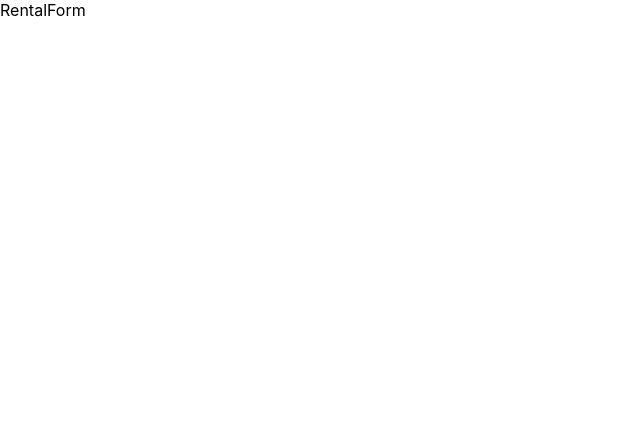
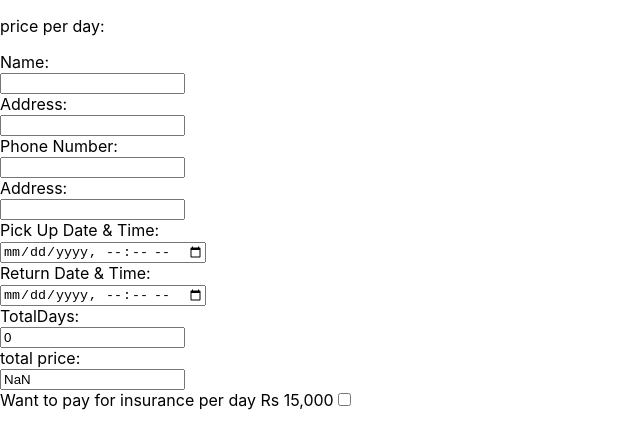
Before and after one commit to MehrXloop/RoadRunner-frontend, a React (Create React App) app: page /rentalForm/1 in a window 1280 px wide. Shown: the top 448 px of the page, without its empty margins (0-640 px from the left). Built offline with nearby package versions, Linux system fonts and the light colour scheme; no server answers.

Commit message:
form and checked feature done

```diff
--- /dev/null
+++ b/src/App.css
@@ -0,0 +1,5 @@
+*{
+    margin: 0;
+    padding: 0;
+    box-sizing: border-box;
+}
--- a/src/App.js
+++ b/src/App.js
@@ -11,6 +11,7 @@ function App() {
         <Routes>
           <Route path='/' element={<CarList/>}/>
           <Route path='/:id' element={<CarDetail/>}/>
+          <Route path='/:id/rentalForm/:id' element={<RentalForm/>}/>
           <Route path='/rentalForm/:id' element={<RentalForm/>}/>
           <Route path='/thanks' element={<Thanks/>}/>
         </Routes>
--- /dev/null
+++ b/src/components/car/Car.jsx
@@ -0,0 +1,21 @@
+import React from 'react'
+import { Link, useNavigate} from 'react-router-dom'
+function Car({car}) {
+    const navigate = useNavigate()
+
+    function handleRent(id){
+         navigate(`rentalForm/${id}`)
+    }
+  return (
+    <li>
+    <h1><Link to={`/${car.id}`}>{car.name}</Link> </h1>
+    <img src={car.imageLink} alt={car.name} width="300"/>
+    <p>{car.shortDesc}</p>
+    <p>{car.rentalFeePerDay}</p>
+
+    <button onClick={()=>handleRent(car.id)}>Rent me now</button>
+    </li>
+  )
+}
+
+export default Car
--- a/src/pages/RentalForm/RentalForm.jsx
+++ b/src/pages/RentalForm/RentalForm.jsx
@@ -1,9 +1,86 @@
-import React from 'react'
+import React, { useState, useEffect } from 'react';
+import { useParams } from 'react-router-dom'
+function RentalForm() {
+    const { id } = useParams();
+    const [car, setCar] = useState({});
+    const [name, setName] = useState("");
+    const [address, setAddress] = useState("");
+    const [phoneNumber, setPhoneNumber] = useState("");
+    const [driverLicense, setDriverLicense] = useState("");
+    const [pickUpDateAndTime, setPickUpDateAndTime] = useState("");
+    const [returnDateAndTime, setReturnDateAndTime] = useState("");
+    const [checked, setChecked] = useState(false);
 
-function RentalForm() {
-  return (
-    <div>RentalForm</div>
-  )
+
+    useEffect(() => {
+        fetch(`http://localhost:8080/cars/${id}`).then((res) => res.json()).then((result) => {
+            setCar(result);
+        })
+    }, [id])
+
+    function calculateTotalDays() {
+        if (pickUpDateAndTime && returnDateAndTime) {
+            const pickupDate = new Date(pickUpDateAndTime);
+            const returnDate = new Date(returnDateAndTime);
+            const timeDiff = returnDate.getTime() - pickupDate.getTime();
+            const totalDays = Math.ceil(timeDiff / (1000 * 3600 * 24));
+            return totalDays;
+        }
+        return 0;
+    }
+    function totalPrice() {
+        const days = calculateTotalDays()
+        return days * car.rentalFeePerDay;
+    }
+
+    function totalPriceWithInsurance() {
+        const days = calculateTotalDays();
+        const total = totalPrice();
+        return (days * 15000) + total;
+    }
+
+    return (
+        <div>
+
+            <p>price per day: {car.rentalFeePerDay}</p>
+            <form>
+                <label htmlFor="name">Name:</label><br />
+                <input type="text" id="name" name="name" value={name} onChange={e => setName(e.target.value)} /><br />
+                <label htmlFor="address">Address:</label><br />
+                <input type="text" id="address" name="address" value={address} onChange={e => setAddress(e.target.value)} /><br />
+                <label htmlFor="phoneNumber">Phone Number:</label><br />
+                <input type="tel" id="phoneNumber" name="phoneNumber" value={phoneNumber} onChange={e => setPhoneNumber(e.target.value)} /><br />
+                <label htmlFor="driverLicense">Address:</label><br />
+                <input type="text" id="driverLicense" name="driverLicense" value={driverLicense} onChange={e => setDriverLicense(e.target.value)} /><br />
+                <label htmlFor="pickUpDateAndTime">Pick Up Date & Time:</label><br />
+                <input type="datetime-local" id="pickUpDateAndTime" name="pickUpDateAndTime" value={pickUpDateAndTime} onChange={e => setPickUpDateAndTime(e.target.value)} /><br />
+                <label htmlFor="returnDateAndTime">Return Date & Time:</label><br />
+                <input type="datetime-local" id="returnDateAndTime" name="returnDateAndTime" value={returnDateAndTime} onChange={e => setReturnDateAndTime(e.target.value)} /><br />
+
+                <label htmlFor="totalPrice">TotalDays:</label><br />
+                <input type="text" value={calculateTotalDays()} readOnly /><br />
+
+
+                <label htmlFor="totalPrice">total price:</label><br />
+                <input type="text" value={totalPrice()} readOnly /><br />
+
+
+                <label htmlFor="insurance">Want to pay for insurance per day Rs 15,000</label>
+                <input type="checkbox" checked={checked} onChange={e =>setChecked(e.target.checked)}/><br />
+
+                {checked && <>
+                    <label htmlFor="totalPrice">total price with insurance:</label><br />
+                    <input type="text" value={totalPriceWithInsurance()} readOnly />
+                </>
+                }
+
+
+
+
+            </form>
+
+        </div>
+    )
 }
 
 export default RentalForm
--- a/src/pages/carDetail/CarDetail.jsx
+++ b/src/pages/carDetail/CarDetail.jsx
@@ -1,9 +1,31 @@
-import React from 'react'
+import React ,{ useState, useEffect } from 'react';
+import { useParams , useNavigate} from 'react-router-dom'
+function CarDetail() {
+    const [car, setCar] = useState({})
+    const { id } = useParams();
+    const navigate = useNavigate()
 
-function CarDetail() {
-  return (
-    <div>CarDetail</div>
-  )
+    function handleRent(id) {
+        navigate(`/${id}/rentalForm/${id}`)
+    }
+
+    useEffect(() => {
+        fetch(`http://localhost:8080/cars/${id}`).then((res) => res.json()).then((result) => {
+            setCar(result);
+            console.log(result);
+        })
+    }, [id])
+
+    return (
+        <div>
+            <h1>{car.name}</h1>
+            <img src={car.imageLink} alt={car.name} />
+            <p>{car.longDesc}</p>
+            <p>RS {car.rentalFeePerDay}</p>
+
+            <button onClick={() => handleRent(car.id)}>Rent me now</button>
+        </div>
+    )
 }
 
 export default CarDetail
--- a/src/pages/carList/CarList.jsx
+++ b/src/pages/carList/CarList.jsx
@@ -1,9 +1,26 @@
-import React from 'react'
+import React, { useEffect, useState } from 'react'
+import Car from '../../components/car/Car';
 
 function CarList() {
-  return (
-    <div>CarList</div>
-  )
+    const [cars, setCars] = useState([]);
+    const [loading, setLoading] = useState(true);
+
+    useEffect(() => {
+        fetch("http://localhost:8080/cars/all").then((res) => res.json()).then((result) => {
+            setLoading(false);
+            setCars(result);
+            console.log(result);
+        })
+    }, [loading])
+
+    return (
+        <div>
+            <h1>Cars For Rent</h1>
+            <ul>
+                {loading ? "loading" : cars.map((car) => <Car car={car} key={car.id} />)}
+            </ul>
+        </div>
+    )
 }
 
 export default CarList
```
